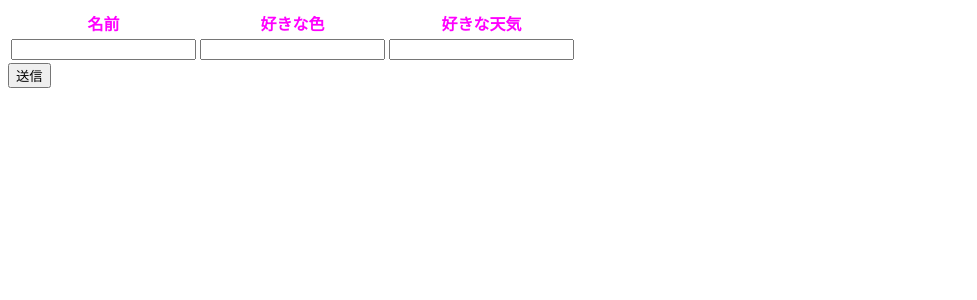
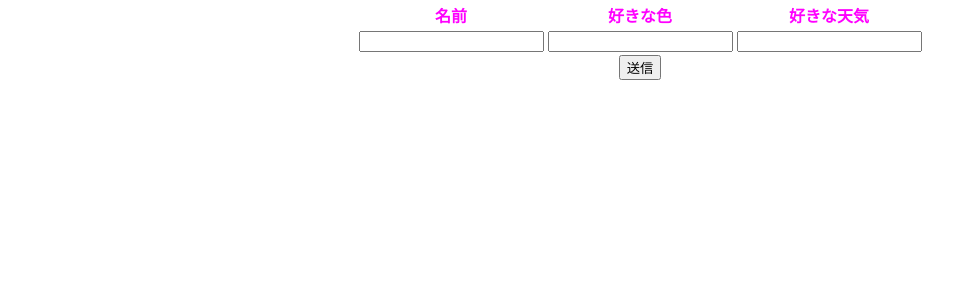
Before and after one commit to takeechi/Python_WebApp, a Flask app: page /try_html in a window 1280 px wide. Shown: the top 300 px of the page, without its empty margins (0-977 px from the left). Run offline with Flask 3, Linux system fonts and the light colour scheme.

Commit message:
[update]

```diff
--- a/static/try_css.css
+++ b/static/try_css.css
@@ -1,6 +1,10 @@
-td {
-    color: cyan;
+* {
+    text-align: center;
+    margin: 0 auto;
 }
 th {
     color: magenta;
 }
+td {
+    color: cyan;
+}
```
